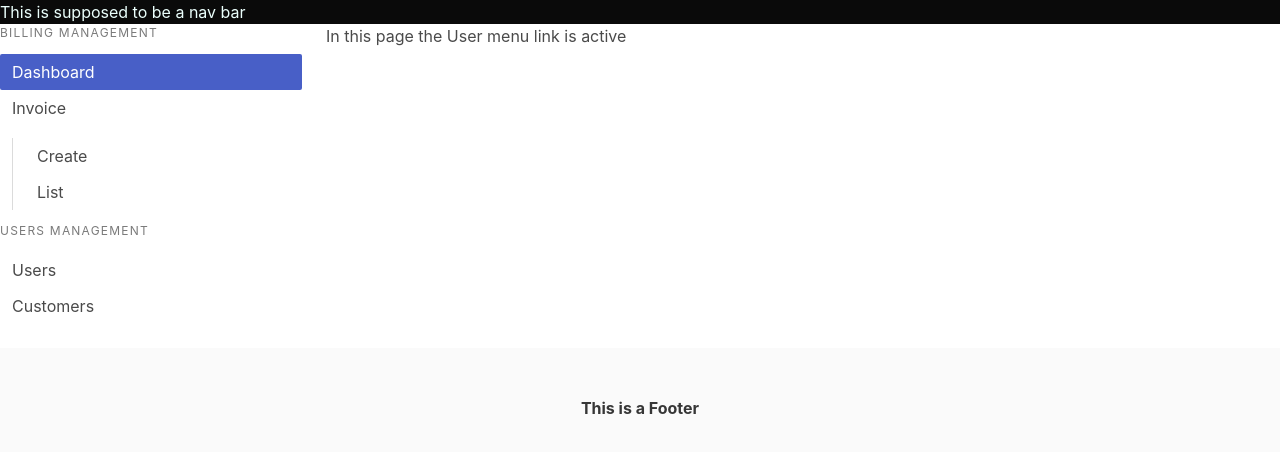
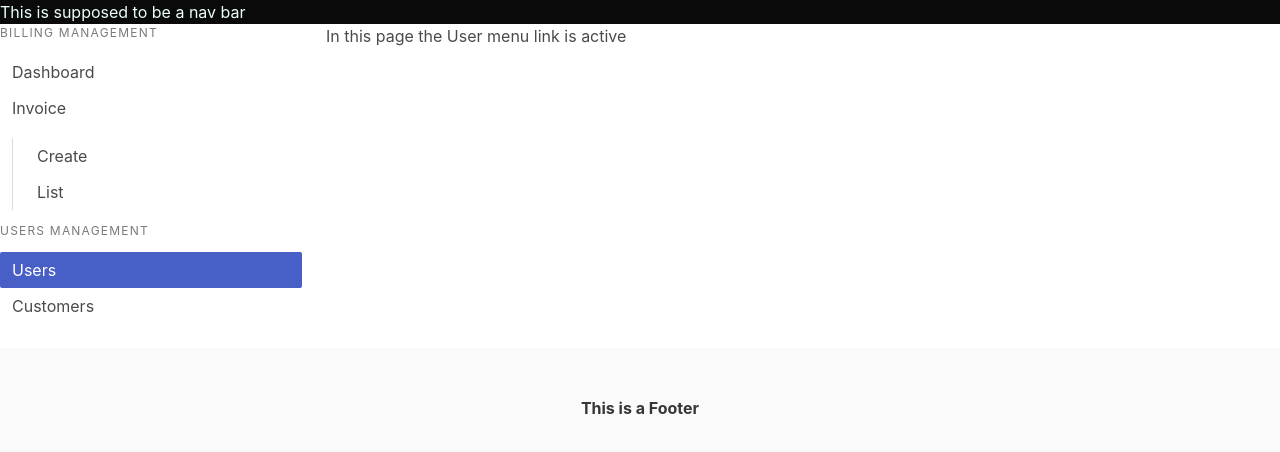
Before and after one commit to codera21/mi-a-fe, a Next.js app: page /users in a window 1280 px wide. Shown: the top 452 px of the page. Built offline with nearby package versions, Linux system fonts and the light colour scheme.

Commit message:
wip: created active class dynamically

```diff
--- a/src/components/base/menu.tsx
+++ b/src/components/base/menu.tsx
@@ -1,34 +1,85 @@
-export function MenuBar() {
+import Link from 'next/link';
+
+export enum MenuBarItems {
+  DASHBOARD,
+  INVOICE,
+  CREATE_INVOICE,
+  LIST_INVOICE,
+  LIST_USERS,
+  LIST_CUSTOMERS,
+}
+
+type MenuBarParams = {
+  activeClass: MenuBarItems;
+};
+
+type MenuItemParams = {
+  value: string;
+  isActive: boolean;
+  linkTo: string;
+};
+
+export function MenuBar({ activeClass }: MenuBarParams) {
   return (
     <aside className='menu'>
       <p className='menu-label'>Billing Management</p>
       <ul className='menu-list'>
-        <li>
-          <a className='is-active'>Dashboard</a>
-        </li>
-        <li>
-          <a>Invoice</a>
-        </li>
+        <MenuBarItem
+          value='Dashboard'
+          linkTo='/'
+          isActive={activeClass === MenuBarItems.DASHBOARD}
+        />
+
+        <MenuBarItem
+          value='Invoice'
+          linkTo='/'
+          isActive={activeClass === MenuBarItems.INVOICE}
+        />
+
         <li>
           <ul>
-            <li>
-              <a>Create</a>
-            </li>
-            <li>
-              <a>List</a>
-            </li>
+            <MenuBarItem
+              value='Create'
+              linkTo='/'
+              isActive={activeClass === MenuBarItems.CREATE_INVOICE}
+            />
+
+            <MenuBarItem
+              value='List'
+              linkTo='/'
+              isActive={activeClass === MenuBarItems.LIST_INVOICE}
+            />
           </ul>
         </li>
       </ul>
       <p className='menu-label'>Users Management</p>
       <ul className='menu-list'>
-        <li>
-          <a>Users</a>
-        </li>
-        <li>
-          <a>Customers</a>
-        </li>
+        <MenuBarItem
+          value='Users'
+          linkTo='/users'
+          isActive={activeClass === MenuBarItems.LIST_USERS}
+        />
+
+        <MenuBarItem
+          value='Customers'
+          linkTo='/users'
+          isActive={activeClass === MenuBarItems.LIST_CUSTOMERS}
+        />
       </ul>
     </aside>
   );
 }
+
+export function MenuBarItem({
+  value,
+  isActive,
+  linkTo,
+}: MenuItemParams): React.ReactNode {
+  return (
+    <li>
+      <Link href={linkTo} className={`${isActive ? 'is-active' : ''}`}>
+        {value}
+      </Link>
+    </li>
+  );
+}
--- a/src/components/base/root.tsx
+++ b/src/components/base/root.tsx
@@ -1,11 +1,13 @@
 import './globals.scss';
 import Footer from './footer';
 import { Navbar } from './nav';
-import { MenuBar } from './menu';
+import { MenuBar, MenuBarItems } from './menu';
 
 export default function RootLayout({
+  activeClass,
   children,
 }: {
+  activeClass: MenuBarItems;
   children: React.ReactNode;
 }) {
   return (
@@ -13,7 +15,7 @@ export default function RootLayout({
       <Navbar />
       <div className='columns'>
         <div className='column is-one-quarter'>
-          <MenuBar />
+          <MenuBar activeClass={activeClass} />
         </div>
         <div className='column'>{children}</div>
       </div>
--- a/src/pages/index.tsx
+++ b/src/pages/index.tsx
@@ -1,8 +1,9 @@
+import { MenuBarItems } from '@/components/base/menu';
 import RootLayout from '@/components/base/root';
 import Link from 'next/link';
 export default function Home() {
   return (
-    <RootLayout>
+    <RootLayout activeClass={MenuBarItems.DASHBOARD}>
       <section className='hero is-info is-medium'>
         <div className='hero-body'>
           <p className='title'>Hero Title</p>
--- a/src/pages/posts/first-post.tsx
+++ b/src/pages/posts/first-post.tsx
@@ -1,6 +1,7 @@
 import Link from 'next/link';
 // import BaseLayout from '@/components/base/base';
 import RootLayout from '@/components/base/root';
+import { MenuBarItems } from '@/components/base/menu';
 
 const heading = 'Hello World';
 
@@ -8,7 +9,7 @@ const paragraph = 'This is the first post in react next framework';
 
 export default function FirstPost() {
   return (
-    <RootLayout>
+    <RootLayout activeClass={MenuBarItems.DASHBOARD}>
       <h1>{heading}</h1>
       <p>{paragraph}</p>
       <Link href='/'>Back</Link>
--- a/src/pages/users/index.tsx
+++ b/src/pages/users/index.tsx
@@ -1,8 +1,9 @@
 import RootLayout from '@/components/base/root';
+import { MenuBarItems } from '@/components/base/menu';
 
 export default function UserIndex() {
   return (
-    <RootLayout>
+    <RootLayout activeClass={MenuBarItems.LIST_USERS}>
       <p>In this page the User menu link is active</p>
     </RootLayout>
   );
```
Also changed, not shown: src/pages/posts/second-post.tsx (deleted, +0 -12 lines).
